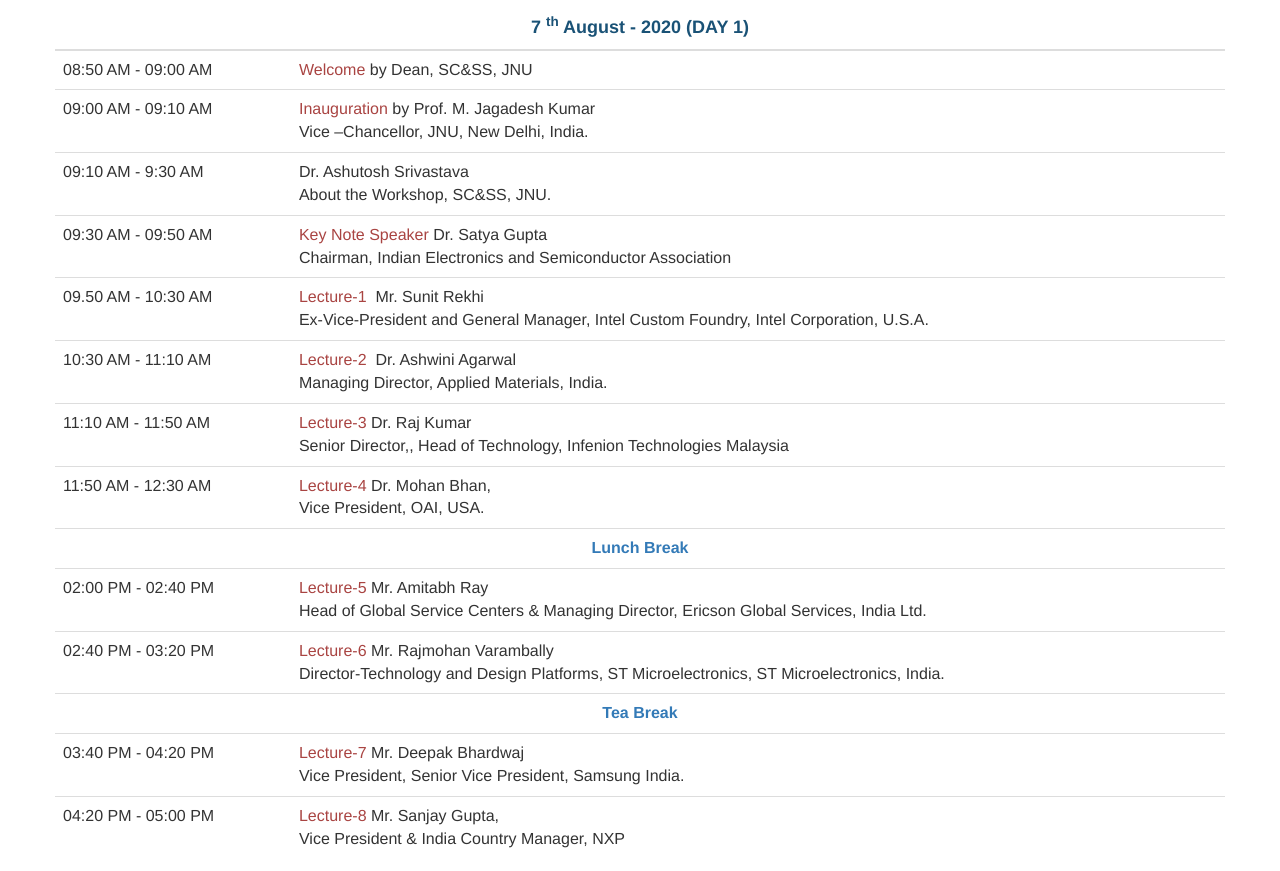
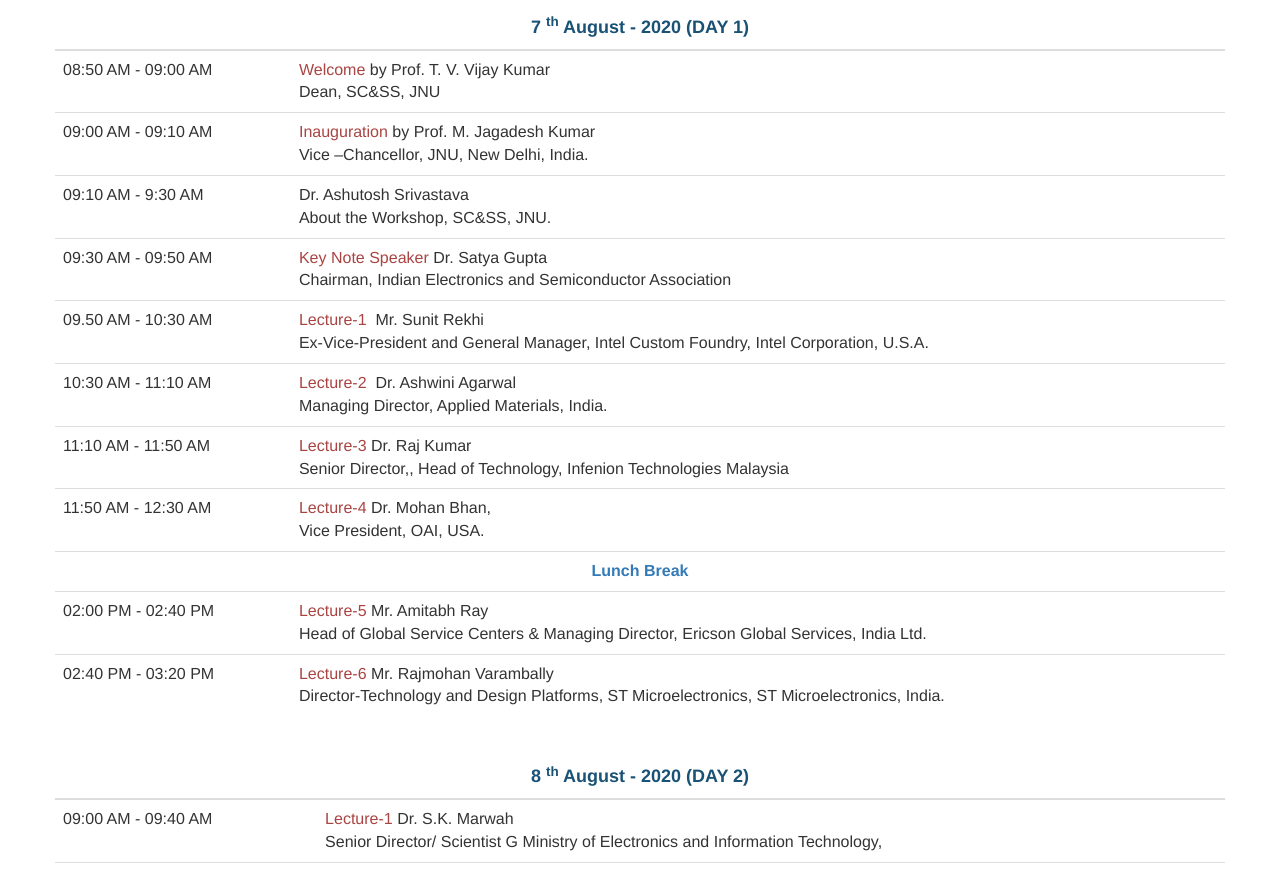
Before and after one commit to rahul26021999/IW-DP, a plain HTML site: page schedule.html in a window 1280 px wide. Shown: the part 261-1132 px from the top of the page. Drawn offline with nearby package versions, Linux system fonts and the light colour scheme.

Commit message:
dean name added

```diff
--- a/schedule.html
+++ b/schedule.html
@@ -98,7 +98,7 @@
                         <tbody>
                             <tr>
                                 <td>08:50 AM - 09:00 AM</td>
-                                <td> <span class="text-danger">Welcome</span> by Dean, SC&SS, JNU</td>
+                                <td> <span class="text-danger">Welcome</span> by Prof. T. V. Vijay Kumar <br>Dean, SC&SS, JNU</td>
 
                             </tr>
                             <tr>
@@ -160,10 +160,10 @@
                                     <br>Director-Technology and Design Platforms, ST Microelectronics, ST Microelectronics, India.
                                 </td>
                             </tr>
-                            <tr>
+                           <!--  <tr>
                                 <td colspan="2" class="text-center"><b><span class="text-primary">Tea Break</span></b></td>
-                            </tr>
-                            <tr>
+                            </tr> -->
+                           <!--  <tr>
                                 <td>03:40 PM - 04:20 PM</td>
                                 <td>
                                     <span class="text-danger">Lecture-7</span> Mr. Deepak Bhardwaj
@@ -176,7 +176,7 @@
                                     <span class="text-danger">Lecture-8</span> Mr. Sanjay Gupta,
                                     <br> Vice President & India Country Manager, NXP
                                 </td>
-                            </tr>
+                            </tr> -->
                         </tbody>
                     </table>
                     <br>
```
Also changed, not shown: img/dean.jpg (added).
